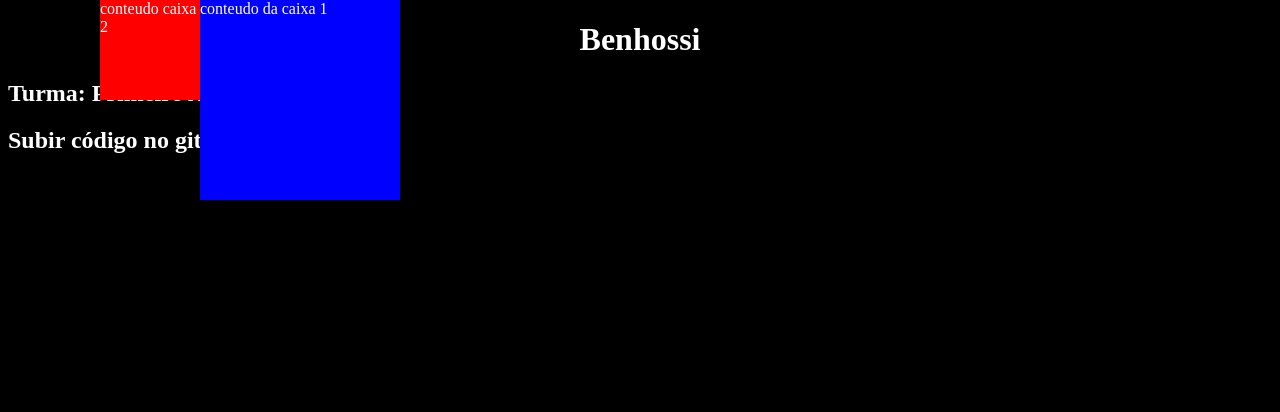
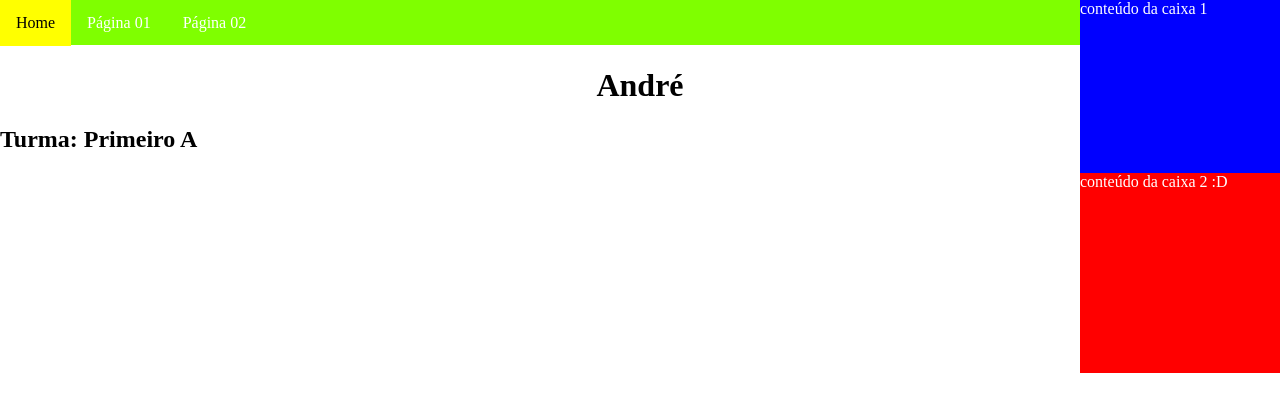
Before and after one commit to Beabenhossi/primeiroa_2t, a plain HTML site: page index.html in a window 1280 px wide. Drawn offline with Linux system fonts and the light colour scheme.

Commit message:
aula 09/08

```diff
--- a/estilo.css
+++ b/estilo.css
@@ -1,39 +1,52 @@
 body {
-  background: black;
+  background: #FFFFFF;
 }
 h1 {
   text-align: center;
-  color: white;
 }
-h2 {
-  color: white;
-}
-
 .caixa1 {
+  background: blue;
   position: absolute;
-  background: blue;
   color: #FFFFFF;
   width: 200px;
   height: 200px;
-  left: 200px;
   right: 0;
   top: 0;
 }
 .caixa2 {
+  background: red;
   position: absolute;
-  background: red;
   color: #FFFFFF;
-  width: 100px;
-  height: 100px;
-  left: 100px;
+  width: 200px;
+  height: 200px;
   right: 0;
+  bottom: : 0;
+}
+.menuPrincipal{
+  position: absolute;
   top: 0;
+  left: 0;
+  background-color: chartreuse;
+  width: 100%;
+  height: 45px;
 }
- .menuPrincipal {
-   position: absolute;
-   top: 0;
-   left: 0;
-   background-color: chartreuse;
-   width: 100%;
-   height: 80px;
+nav ul {
+  list-style-type: none;
+  margin: 0;
+  padding: 0;
+  overflow: hidden;
  }
+ li {
+float: left;
+ }
+ li a{
+   display: block;
+   color: #FFFFFF;
+   text-align: center;
+   padding: 14px 16px;
+   text-decoration: none;
+ }
+ li a:hover{
+   background:yellow;
+   color: black;
+ }
--- a/index.html
+++ b/index.html
@@ -1,3 +1,4 @@
+<!DOCTYPE html>
 <!DOCTYPE html>
 <html lang="pt-br" dir="ltr">
   <head>
@@ -6,16 +7,23 @@
     <link rel="stylesheet" href="estilo.css">
   </head>
   <body>
-    <h1>Benhossi</h1>
-    <h2>Turma: Primeiro A</h2>
+    <div class="menuPrincipal">
+      <nav>
+          <ul>
+              <li><a href="index.html">Home</a></li>
+              <li><a href="pagina01.html">Página 01</a></li>
+              <li><a href="pagina02.hyml">Página 02</a></li>
+          </ul>
+      </nav>
+    <h1>André</h1>
+    <h2> Turma: Primeiro A</h2>
+    <div class="caixa1">
+      conteúdo da caixa 1
 
-<div class="caixa1">
-  conteudo da caixa 1
-</div>
-<div class="caixa2">
-  conteudo caixa 2
-</div>
-
-  <h2>Subir código no github</h2>
+    </div>
+    <div class="caixa2">
+      conteúdo da caixa 2
+      :D
+    </div>
   </body>
 </html>
```
Also changed, not shown: pagina01.html (+3 -4 lines), pagina02.html (+9 -2 lines), 1 other file.
